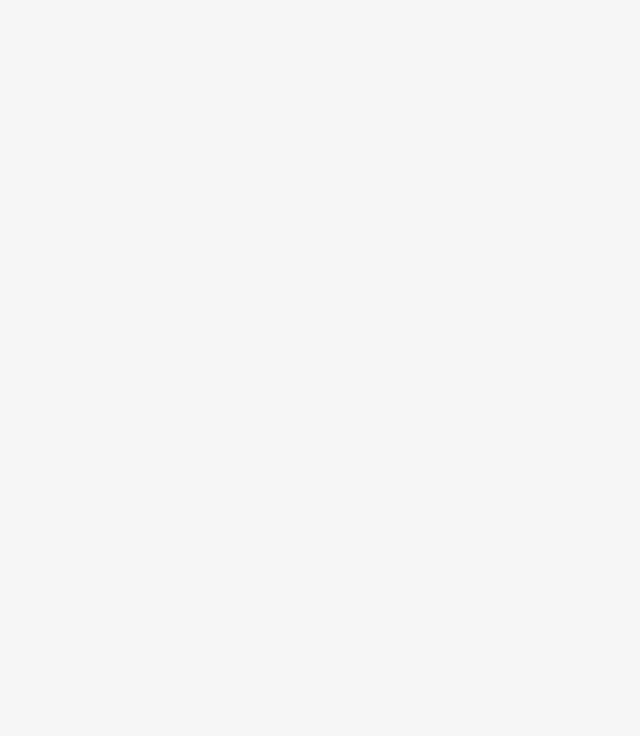
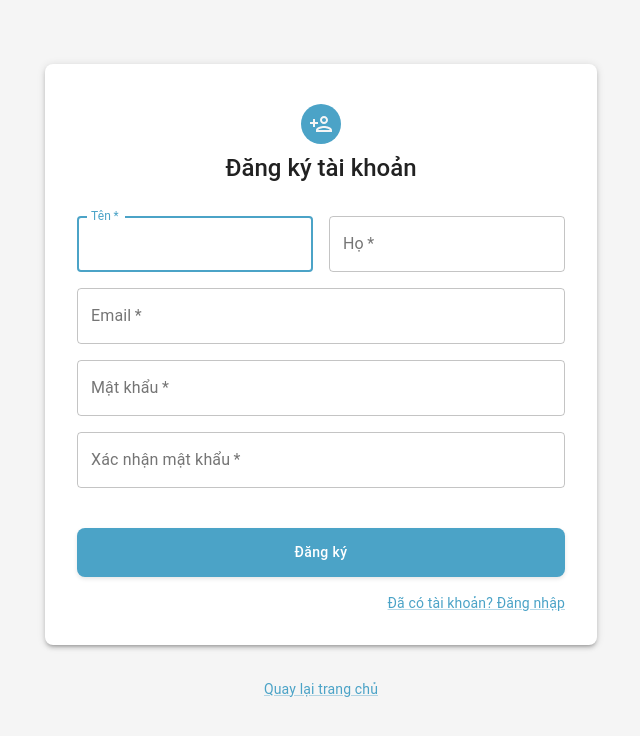
Before and after one commit to Glasspham/JAVA-010112213601, a React (Create React App) app in the folder FrontEnd/: page /register in a window 1280 px wide. Before the commit this address had no page. Shown: the top 736 px of the page, without its empty margins (319-959 px from the left). Built offline with nearby package versions, Linux system fonts and the light colour scheme.

Commit message:
Giao diện Register

```diff
--- a/FrontEnd/src/App.tsx
+++ b/FrontEnd/src/App.tsx
@@ -16,6 +16,7 @@ import AdminLayout from './components/layout/AdminLayout';
 // Pages
 import HomePage from './pages/home/HomePage';
 import LoginPage from './pages/auth/LoginPage';
+import RegisterPage from './pages/auth/RegisterPage';
 import ProfilePage from './pages/profile/ProfilePage';
 import ProgramsPage from './pages/programs/ProgramsPage';
 import ProgramDetailPage from './pages/programs/ProgramDetailPage';
@@ -49,6 +50,7 @@ function App() {
           <Routes>
             {/* Auth Routes */}
             <Route path="/login" element={<LoginPage />} />
+            <Route path="/register" element={<RegisterPage />} />
 
             {/* Client Routes with ClientLayout */}
             <Route path="/" element={
--- /dev/null
+++ b/FrontEnd/src/pages/auth/RegisterPage.tsx
@@ -0,0 +1,220 @@
+import React, { useState } from 'react';
+import {
+  Container,
+  Box,
+  Typography,
+  TextField,
+  Button,
+  Paper,
+  Avatar,
+  Grid,
+  Link as MuiLink,
+  Alert,
+  CircularProgress
+} from '@mui/material';
+import { PersonAddOutlined } from '@mui/icons-material';
+import { Link, useNavigate } from 'react-router-dom';
+import { useAuth } from '../../contexts/AuthContext';
+
+const RegisterPage: React.FC = () => {
+  const [firstName, setFirstName] = useState('');
+  const [lastName, setLastName] = useState('');
+  const [email, setEmail] = useState('');
+  const [password, setPassword] = useState('');
+  const [confirmPassword, setConfirmPassword] = useState('');
+  const [formErrors, setFormErrors] = useState<{
+    firstName?: string;
+    lastName?: string;
+    email?: string;
+    password?: string;
+    confirmPassword?: string;
+  }>({});
+
+  const { register, isLoading, error } = useAuth();
+  const navigate = useNavigate();
+
+  const validateForm = () => {
+    const errors: {
+      firstName?: string;
+      lastName?: string;
+      email?: string;
+      password?: string;
+      confirmPassword?: string;
+    } = {};
+    let isValid = true;
+
+    if (!firstName) {
+      errors.firstName = 'Tên là bắt buộc';
+      isValid = false;
+    }
+
+    if (!lastName) {
+      errors.lastName = 'Họ là bắt buộc';
+      isValid = false;
+    }
+
+    if (!email) {
+      errors.email = 'Email là bắt buộc';
+      isValid = false;
+    } else if (!/\S+@\S+\.\S+/.test(email)) {
+      errors.email = 'Email không hợp lệ';
+      isValid = false;
+    }
+
+    if (!password) {
+      errors.password = 'Mật khẩu là bắt buộc';
+      isValid = false;
+    } else if (password.length < 6) {
+      errors.password = 'Mật khẩu phải có ít nhất 6 ký tự';
+      isValid = false;
+    }
+
+    if (!confirmPassword) {
+      errors.confirmPassword = 'Xác nhận mật khẩu là bắt buộc';
+      isValid = false;
+    } else if (confirmPassword !== password) {
+      errors.confirmPassword = 'Mật khẩu không khớp';
+      isValid = false;
+    }
+
+    setFormErrors(errors);
+    return isValid;
+  };
+
+  const handleSubmit = async (e: React.FormEvent) => {
+    e.preventDefault();
+
+    if (validateForm()) {
+      try {
+        await register(email, password, firstName, lastName);
+        navigate('/');
+      } catch (error) {
+        console.error('Registration failed:', error);
+      }
+    }
+  };
+
+  return (
+    <Container component="main" maxWidth="sm">
+      <Paper
+        elevation={3}
+        sx={{
+          mt: 8,
+          p: 4,
+          display: 'flex',
+          flexDirection: 'column',
+          alignItems: 'center',
+          borderRadius: 2
+        }}
+      >
+        <Avatar sx={{ m: 1, bgcolor: 'primary.main' }}>
+          <PersonAddOutlined />
+        </Avatar>
+        <Typography component="h1" variant="h5" sx={{ mb: 3 }}>
+          Đăng ký tài khoản
+        </Typography>
+
+        {error && (
+          <Alert severity="error" sx={{ width: '100%', mb: 2 }}>
+            {error}
+          </Alert>
+        )}
+
+        <Box component="form" onSubmit={handleSubmit} noValidate sx={{ mt: 1, width: '100%' }}>
+          <Box sx={{ display: 'grid', gridTemplateColumns: { xs: '1fr', sm: '1fr 1fr' }, gap: 2, mb: 2 }}>
+            <TextField
+              autoComplete="given-name"
+              name="firstName"
+              required
+              fullWidth
+              id="firstName"
+              label="Tên"
+              autoFocus
+              value={firstName}
+              onChange={(e) => setFirstName(e.target.value)}
+              error={!!formErrors.firstName}
+              helperText={formErrors.firstName}
+            />
+            <TextField
+              required
+              fullWidth
+              id="lastName"
+              label="Họ"
+              name="lastName"
+              autoComplete="family-name"
+              value={lastName}
+              onChange={(e) => setLastName(e.target.value)}
+              error={!!formErrors.lastName}
+              helperText={formErrors.lastName}
+            />
+          </Box>
+          <Box sx={{ mb: 2 }}>
+            <TextField
+              required
+              fullWidth
+              id="email"
+              label="Email"
+              name="email"
+              autoComplete="email"
+              value={email}
+              onChange={(e) => setEmail(e.target.value)}
+              error={!!formErrors.email}
+              helperText={formErrors.email}
+            />
+          </Box>
+          <Box sx={{ mb: 2 }}>
+            <TextField
+              required
+              fullWidth
+              name="password"
+              label="Mật khẩu"
+              type="password"
+              id="password"
+              autoComplete="new-password"
+              value={password}
+              onChange={(e) => setPassword(e.target.value)}
+              error={!!formErrors.password}
+              helperText={formErrors.password}
+            />
+          </Box>
+          <Box sx={{ mb: 2 }}>
+            <TextField
+              required
+              fullWidth
+              name="confirmPassword"
+              label="Xác nhận mật khẩu"
+              type="password"
+              id="confirmPassword"
+              value={confirmPassword}
+              onChange={(e) => setConfirmPassword(e.target.value)}
+              error={!!formErrors.confirmPassword}
+              helperText={formErrors.confirmPassword}
+            />
+          </Box>
+          <Button
+            type="submit"
+            fullWidth
+            variant="contained"
+            sx={{ mt: 3, mb: 2, py: 1.5 }}
+            disabled={isLoading}
+          >
+            {isLoading ? <CircularProgress size={24} /> : 'Đăng ký'}
+          </Button>
+          <Box sx={{ display: 'flex', justifyContent: 'flex-end' }}>
+            <MuiLink component={Link} to="/login" variant="body2">
+              Đã có tài khoản? Đăng nhập
+            </MuiLink>
+          </Box>
+        </Box>
+      </Paper>
+
+      <Box sx={{ mt: 4, textAlign: 'center' }}>
+        <MuiLink component={Link} to="/" variant="body2">
+          Quay lại trang chủ
+        </MuiLink>
+      </Box>
+    </Container>
+  );
+};
+
+export default RegisterPage;
```
